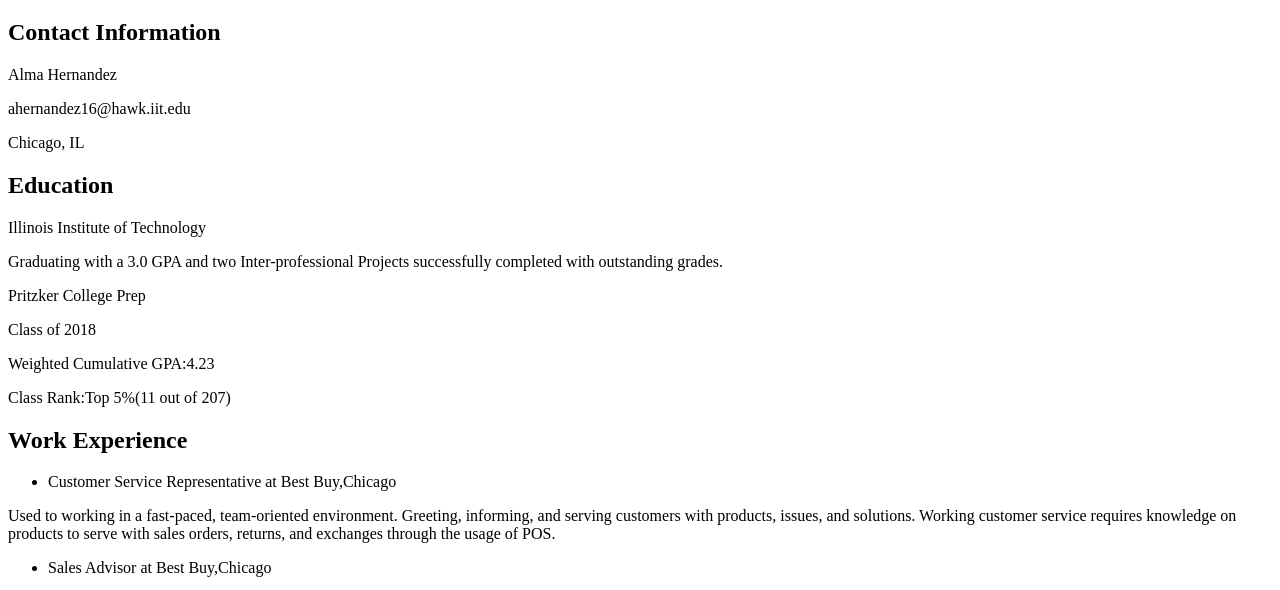
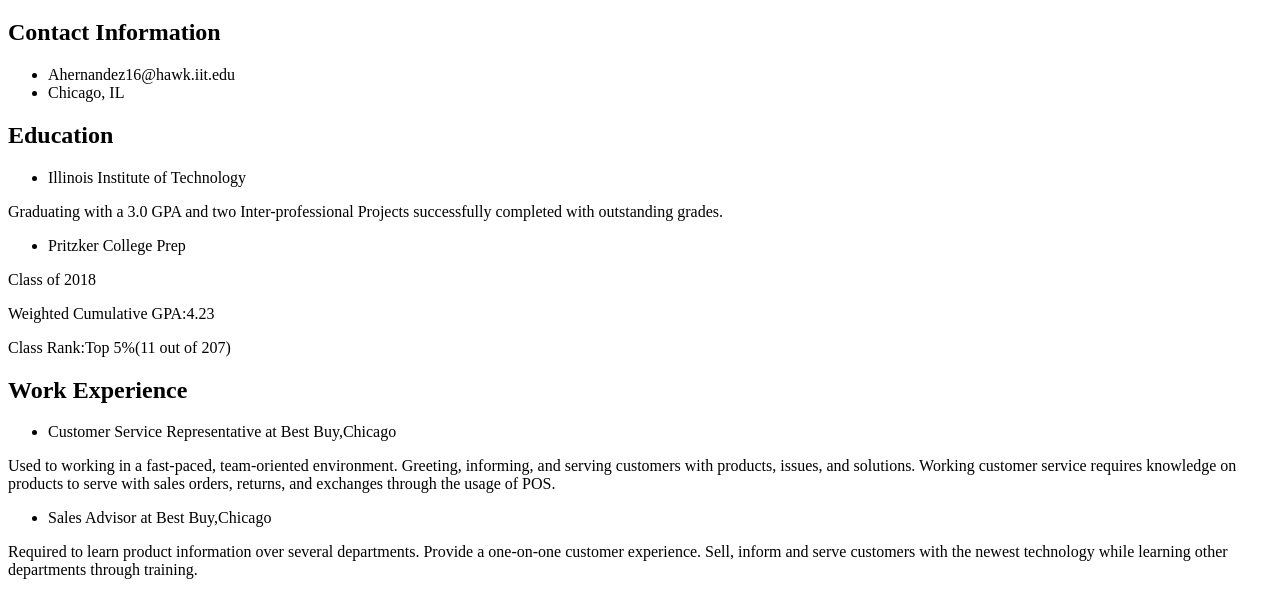
Before and after one commit to xxyh13/Project-1, a plain HTML site: page index.html in a window 1280 px wide. Shown: the part 131-721 px from the top of the page. Drawn offline with Linux system fonts and the light colour scheme.

Commit message:
added ul to index.html

```diff
--- a/index.html
+++ b/index.html
@@ -18,14 +18,19 @@
 
 <h1>Alma Hernandez's Resume</h1>
 <h2>Contact Information</h2>
-  <p>Alma Hernandez</p>
-  <p>ahernandez16@hawk.iit.edu</p>
-  <p>Chicago, IL</p>
+<ul>
+  <li>Ahernandez16@hawk.iit.edu</li>
+  <li>Chicago, IL</li>
+</ul>
 
 <h2>Education</h2>
-<p>Illinois Institute of Technology</p>
+<ul>
+  <li>Illinois Institute of Technology</li>
+</ul>
     <p>Graduating with a 3.0 GPA and two Inter-professional Projects successfully completed with outstanding grades.</p>
-<p>Pritzker College Prep</p>
+  <ul>
+      <li>Pritzker College Prep</li>
+    </ul>
     <p>Class of 2018</p>
     <p>Weighted Cumulative GPA:4.23</p>
     <p>Class Rank:Top 5%(11 out of 207)</p>
```
